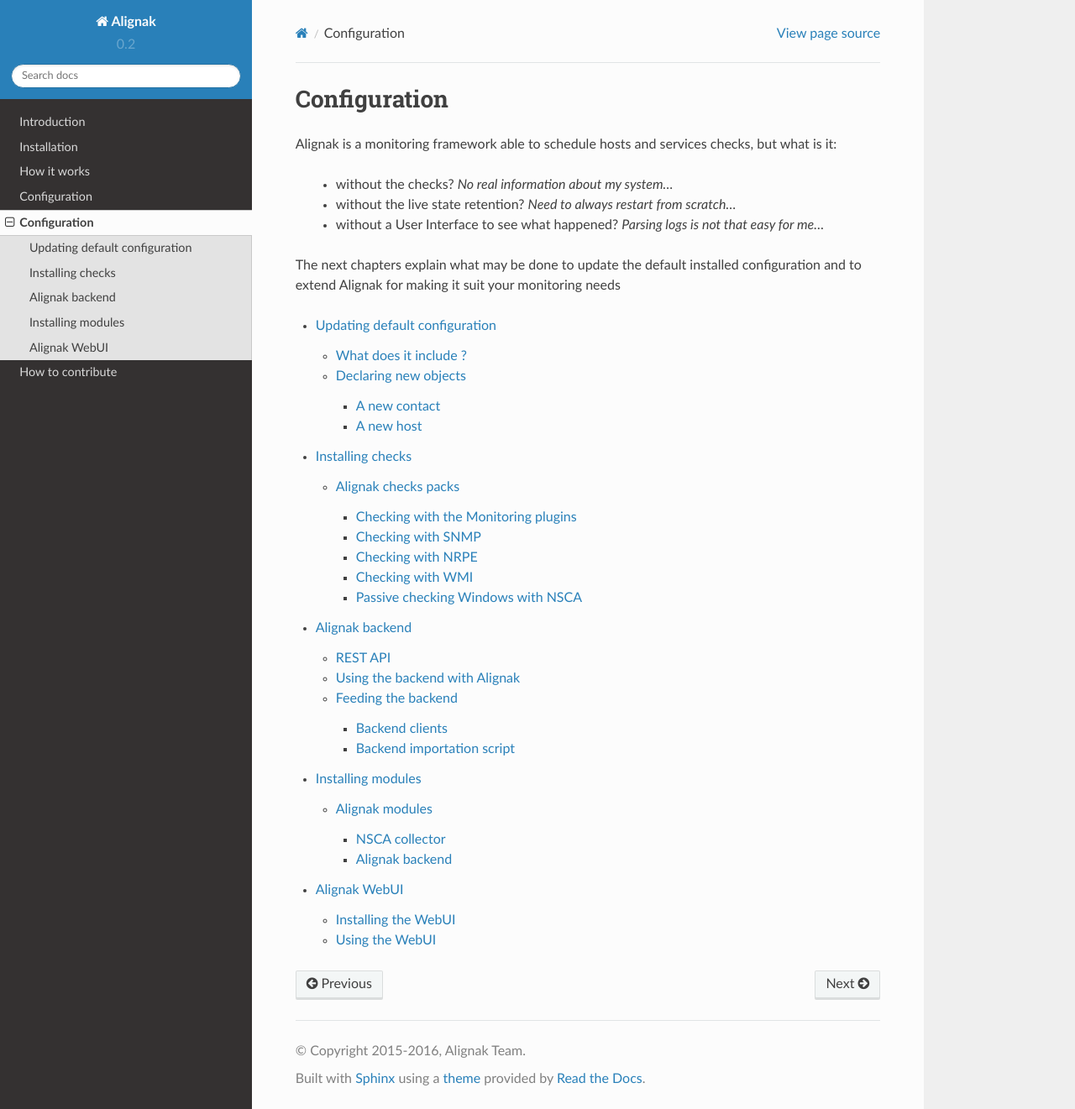
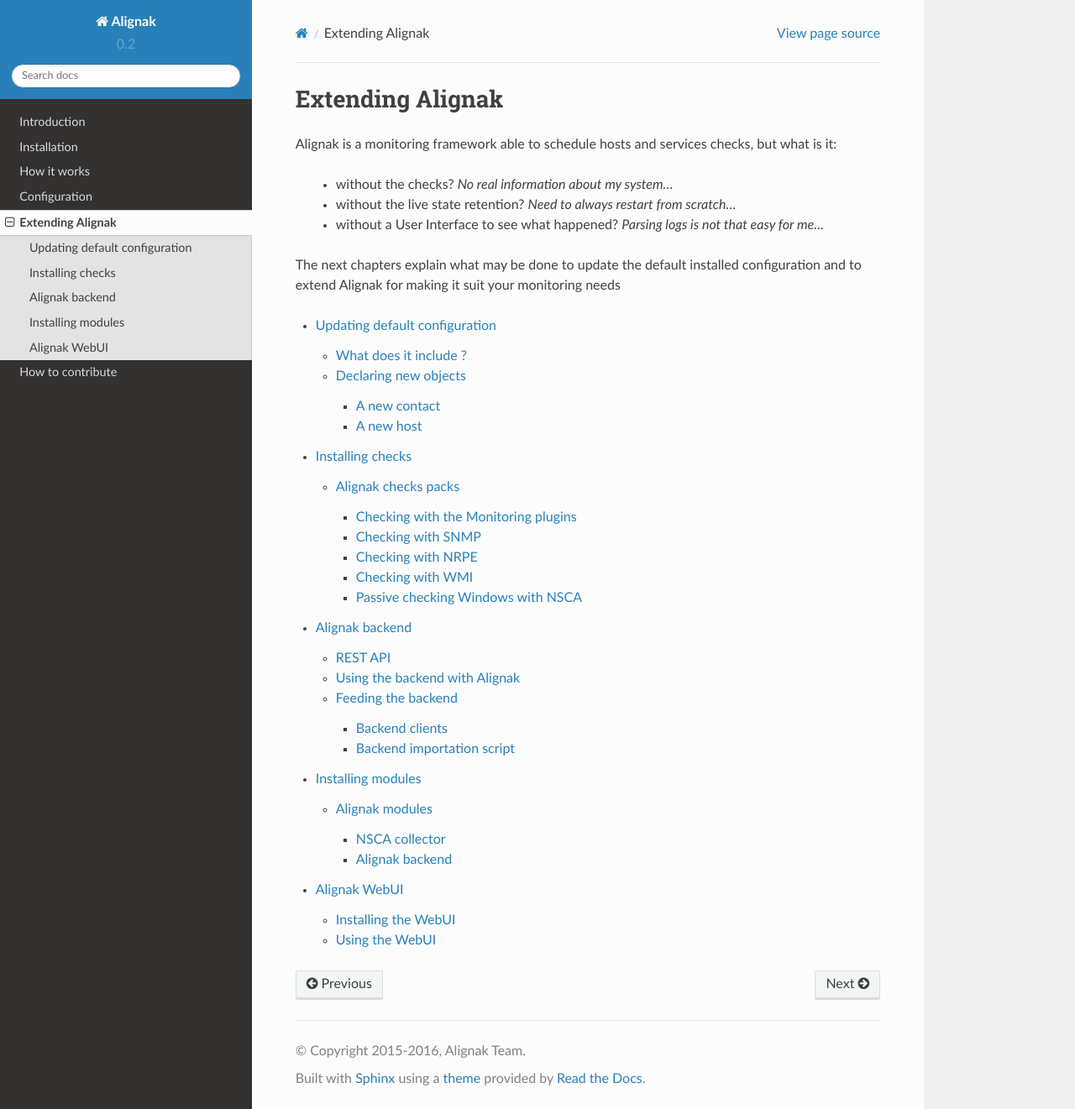
Before and after one commit to Alignak-monitoring/alignak-doc, a Sphinx documentation site: the page built from source/05_extending_alignak/index.rst, in a window 1280 px wide and 1321 px high. Shown: the whole window at 84% size. Built offline with Sphinx 7.4.7 and the Read the Docs theme 2.0.0, drawn with Linux system fonts in a browser that asks for light colours.

Commit message:
Fix typo ... thanks to @ddurieux ;)

```diff
--- a/source/05_extending_alignak/index.rst
+++ b/source/05_extending_alignak/index.rst
@@ -4,8 +4,8 @@
 
 .. _extending/index:
 
-Configuration
-=============
+Extending Alignak
+=================
 
 .. raw:: LaTeX
 
```
